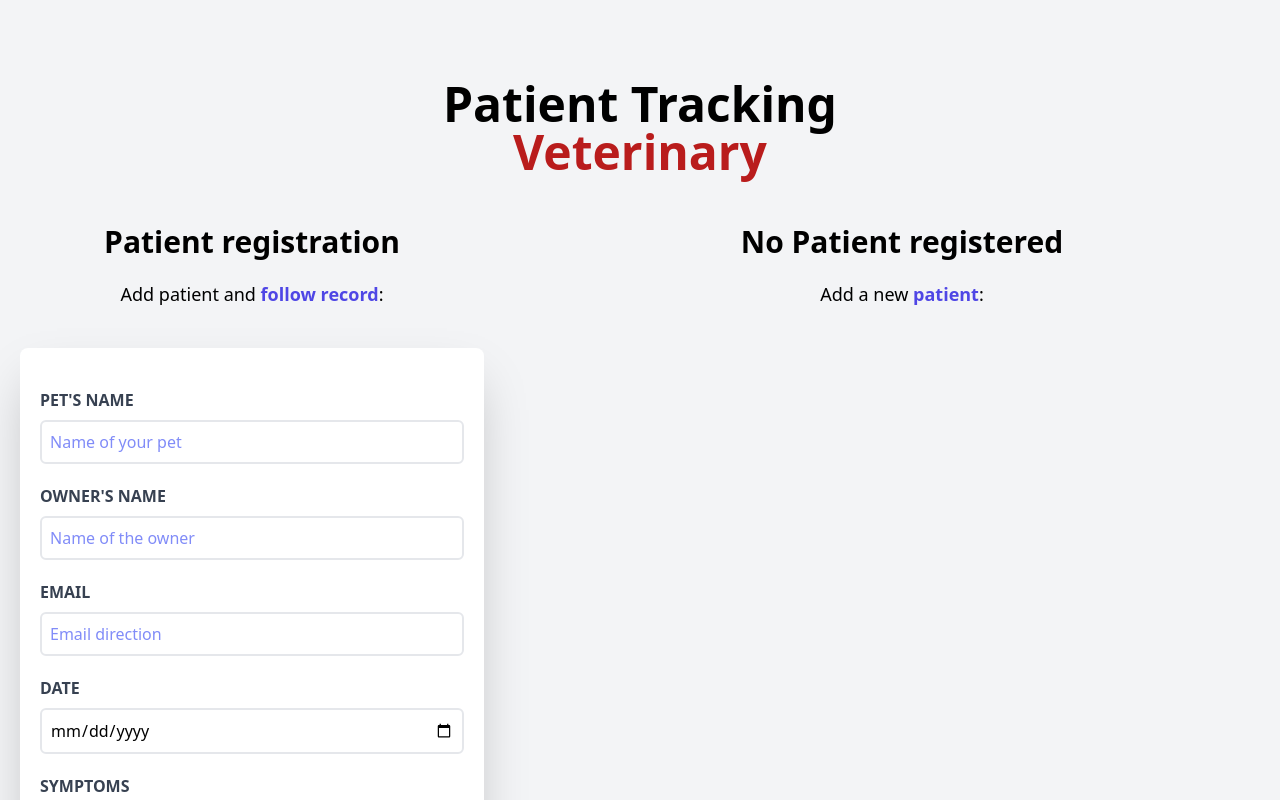
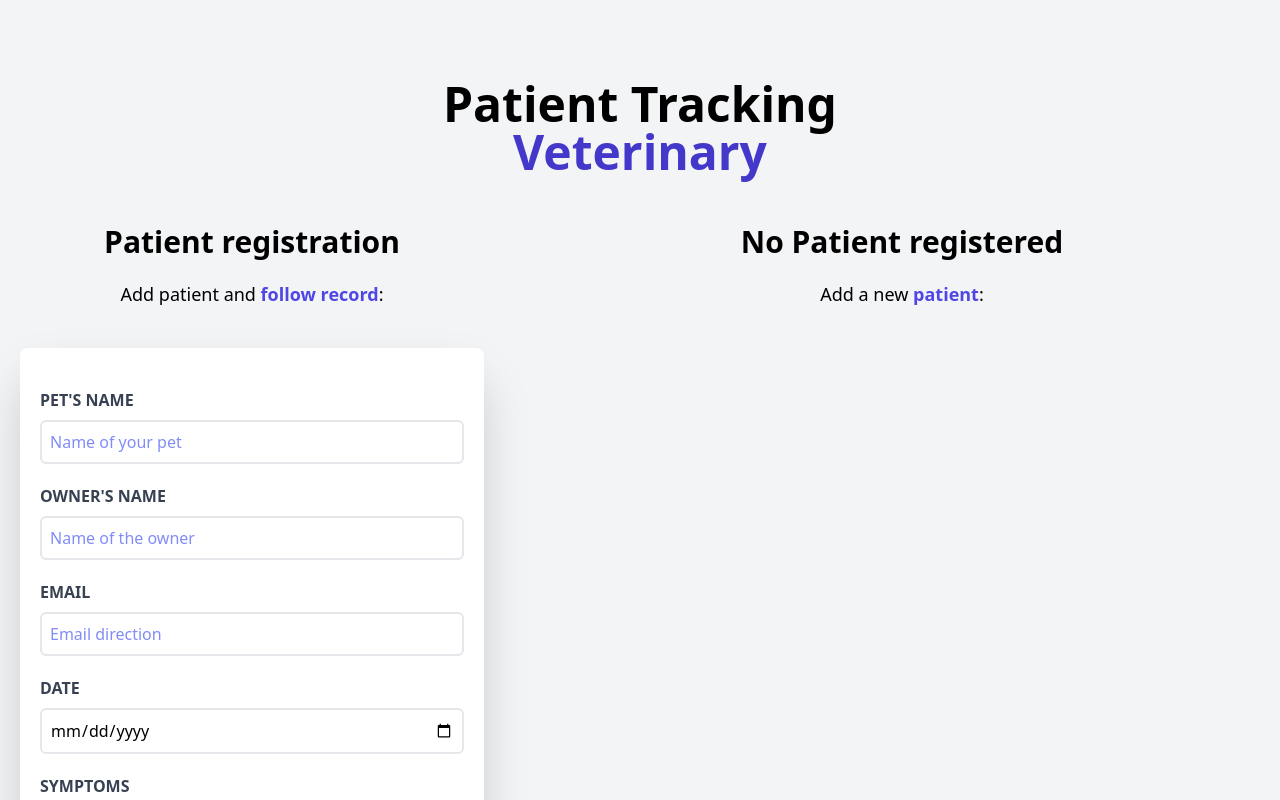
Before and after one commit to IsaacQH/Patient-administrator, a React (Vite) app: page / in a window 1280 px wide. Shown: the top 800 px of the page. Built offline with nearby package versions, Linux system fonts and the light colour scheme.

Commit message:
Returning original:!

```diff
--- a/src/components/Header.jsx
+++ b/src/components/Header.jsx
@@ -8,7 +8,7 @@ function Header() {
         <>
             <h1 className="font-black text-5xl text-center md:w-1/3 mx-auto"> {/*Le da un fondo negro, un tamaño de 5xl y lo centra, Le da margen right de 10 y width de 1/2 (33%), el md da un val minimo*/}
                 Patient Tracking
-                <span className=" text-red-700"> Veterinary</span>
+                <span className=" text-indigo-700"> Veterinary</span>
             </h1>
         </>
     )
```
